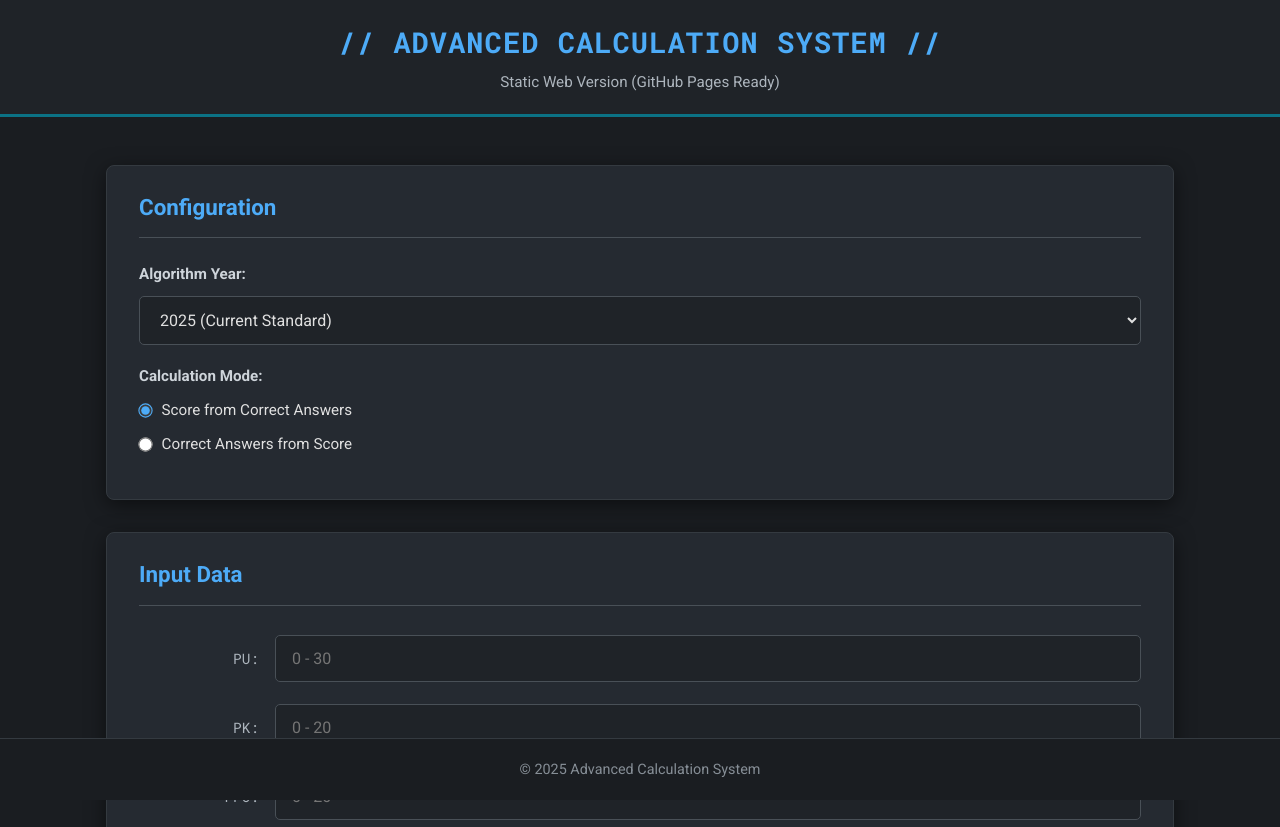
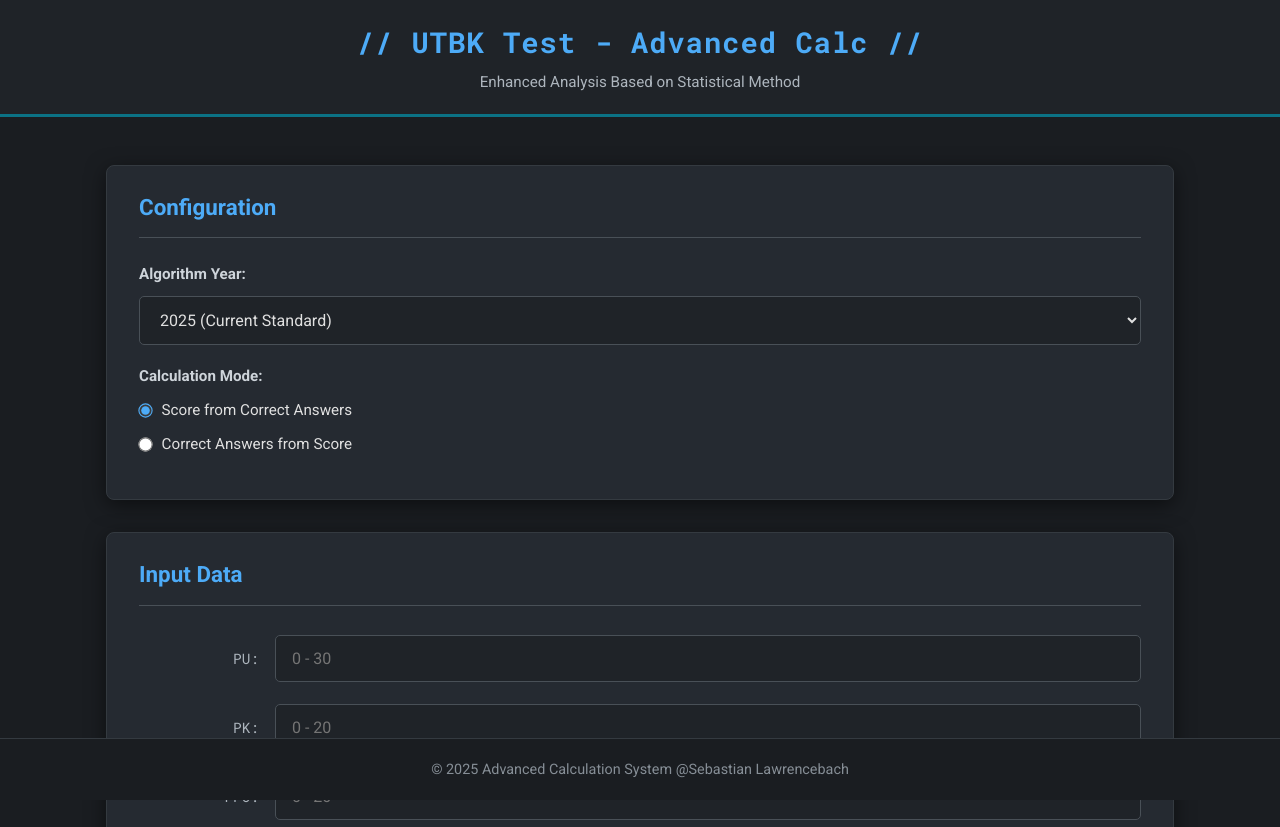
Before and after one commit to xynatez/UTBK-Calc, a plain HTML site: page index.html in a window 1280 px wide. Shown: the top 827 px of the page. Drawn offline with nearby package versions, Linux system fonts and the light colour scheme.

Commit message:
Update index.html

```diff
--- a/index.html
+++ b/index.html
@@ -3,7 +3,7 @@
 <head>
     <meta charset="UTF-8">
     <meta name="viewport" content="width=device-width, initial-scale=1.0">
-    <title>Advanced Calculation System - Static Version</title>
+    <title>Advanced Calculation System</title>
     <!-- Link ke file CSS -->
     <link rel="stylesheet" href="style.css">
     <!-- Link Google Fonts -->
@@ -15,8 +15,8 @@
 </head>
 <body>
     <header>
-        <h1>// ADVANCED CALCULATION SYSTEM //</h1>
-        <p>Static Web Version (GitHub Pages Ready)</p>
+        <h1>// UTBK Test - Advanced Calc //</h1>
+        <p>Enhanced Analysis Based on Statistical Method</p>
     </header>
 
     <main class="container">
@@ -140,7 +140,7 @@
     </main>
 
     <footer>
-        <p>&copy; 2025 Advanced Calculation System</p>
+        <p>&copy; 2025 Advanced Calculation System @Sebastian Lawrencebach</p>
     </footer>
 
     <!-- Link ke file JavaScript (pastikan ini di akhir body) -->
```
